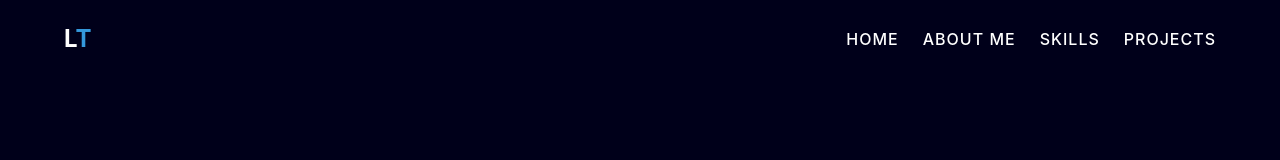
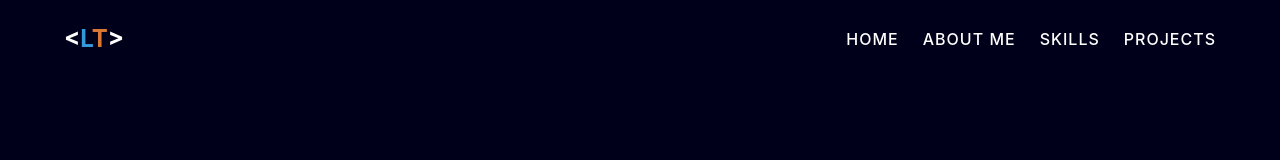
Before and after one commit to lukast2410/My-Portofolio, a Next.js app: page / in a window 1280 px wide. Shown: the top 160 px of the page. Built offline with nearby package versions, Linux system fonts and the light colour scheme.

Commit message:
Add Navbar Animation

```diff
--- a/src/pages/index.tsx
+++ b/src/pages/index.tsx
@@ -8,7 +8,7 @@ const Home: NextPage = () => {
 			<header className={styles.header}>
 				<div className="container">
 					<nav className={styles.nav}>
-						<h1 className={styles.logoNav}>L<span>T</span></h1>
+						<h1 className={styles.logoNav}>&lt;<span>L</span><span>T</span>&gt;</h1>
 						<ul>
 							<li><a href="#">Home</a></li>
 							<li><a href="#">About Me</a></li>
--- a/styles/globals.scss
+++ b/styles/globals.scss
@@ -4,6 +4,7 @@ body {
   margin: 0;
   font-family: -apple-system, BlinkMacSystemFont, Segoe UI, Roboto, Oxygen,
     Ubuntu, Cantarell, Fira Sans, Droid Sans, Helvetica Neue, sans-serif;
+  overflow-x: hidden;
 }
 
 a {
--- a/styles/pages/Home.module.scss
+++ b/styles/pages/Home.module.scss
@@ -5,6 +5,9 @@
   width: 100%;
   height: min-content;
   background-color: $darkBlue900;
+  position: sticky;
+  top: 0;
+  z-index: 10;
 }
 
 .nav{
@@ -22,7 +25,11 @@
     margin: 0;
   }
 
-  h1 span{
+  h1 span:last-child{
+    color: $orange300;
+  }
+
+  h1 span:first-child{
     color: $blue200;
   }
 
@@ -31,6 +38,20 @@
 
     li{
       list-style-type: none;
+      transform: translateX(100rem);
+      animation: slideIn .5s forwards;
+
+      &:nth-child(2){
+        animation-delay: .5s;
+      }
+
+      &:nth-child(3){
+        animation-delay: 1s;
+      }
+
+      &:nth-child(4){
+        animation-delay: 1.5s;
+      }
 
       a{
         padding: 0.5rem 0;
@@ -47,7 +68,7 @@
           position: absolute;
           width: 100%;
           height: 2px;
-          background-color: $blue500;
+          background-color: $orange300;
           left: 0;
           transform: scaleX(0);
           transition: all 1s;
@@ -73,8 +94,18 @@
 
 .logoNav{
   font-weight: bold;
+  transform: translateX(-100rem);
+  animation: slideIn .5s forwards;
 }
 
+@keyframes slideIn {
+  from{
+
+  }
+  to{
+    transform: translateX(0);
+  }
+}
 
 // ! HERO
 
--- a/styles/pages/_colors.scss
+++ b/styles/pages/_colors.scss
@@ -14,3 +14,5 @@ $blue200: #3498DB;
 $blue300: #3B82F6;
 $blue400: #2563EB;
 $blue500: #1D4ED8;
+
+$orange300: #DB7734;
```
